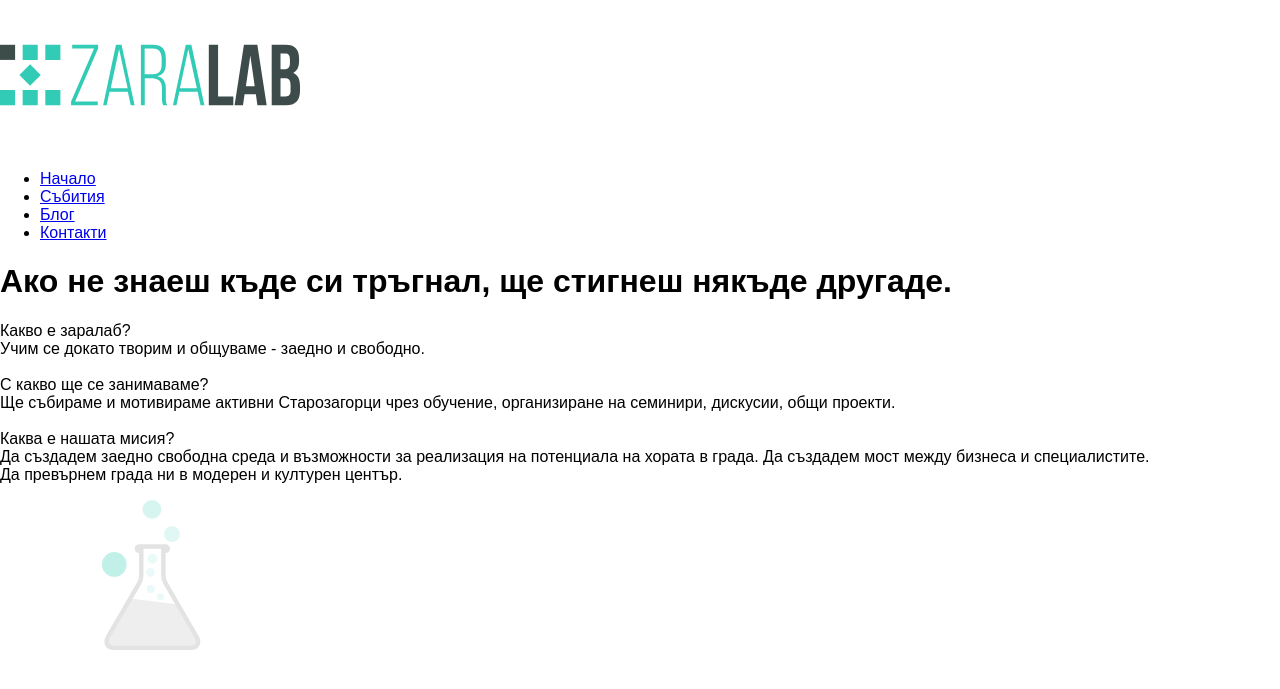
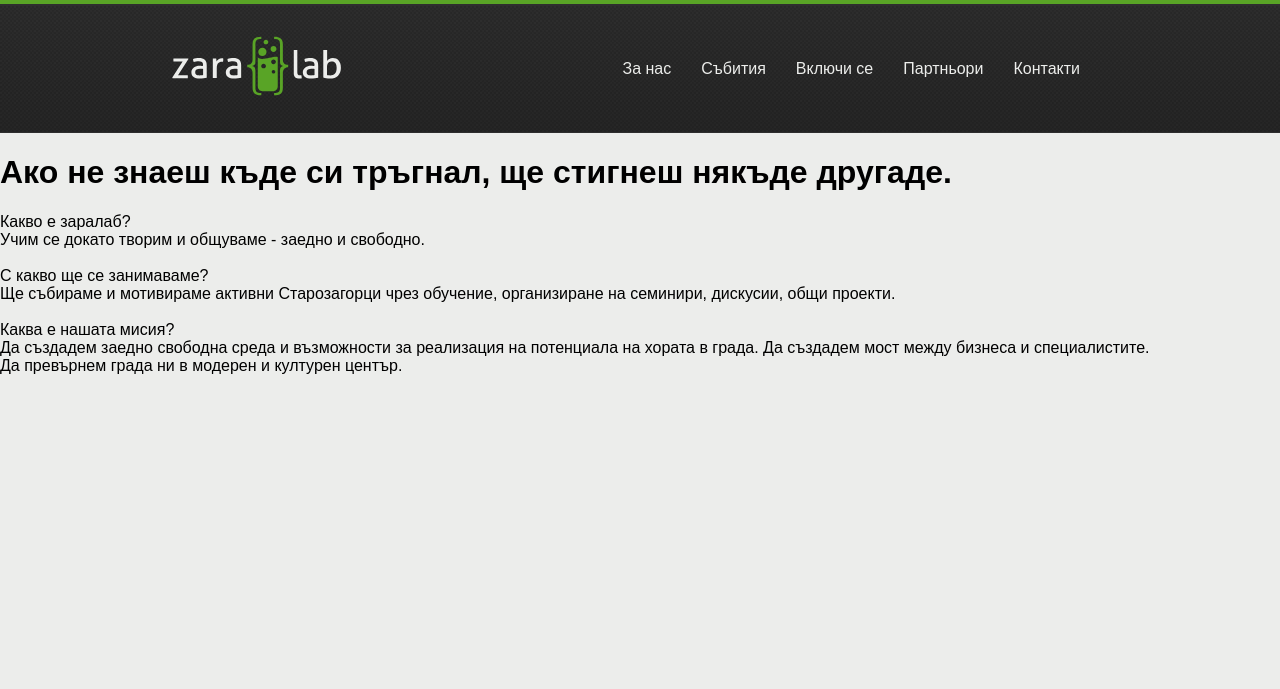
Before and after one commit to zara-lab/website, a Jekyll site: the page built from src/index.html, in a window 1280 px wide. Shown: the top 689 px of the page. Built offline with Jekyll 4.4.1, drawn with Linux system fonts in a browser that asks for light colours; Markdown is read by kramdown in place of the engine named in the settings; the list of posts is cut into pages by our own code.

Commit message:
Finish Header

```diff
--- /dev/null
+++ b/src/_includes/graphics.html
@@ -0,0 +1,3 @@
+<svg width="{{ include.width }}px" height="{{ include.height }}px">
+  <use xlink:href="{{ site.urlbase }}/assets/img/graphics.svg#{{ include.name }}"></use>
+</svg>
--- a/src/_includes/head.html
+++ b/src/_includes/head.html
@@ -31,5 +31,7 @@
   <link rel="alternate" type="application/rss+xml" title="RSS" href="/atom.xml">
   <link rel="canonical" href="{{ page.url | replace:'index.html','' | prepend: site.baseurl | prepend: site.url }}">
   <link rel="alternate" type="application/rss+xml" title="RSS" href="/atom.xml">
-  <link href='http://fonts.googleapis.com/css?family=PT+Sans&subset=cyrillic-ext,latin' rel='stylesheet' type='text/css'>
+
+  <!-- Fira Sans -->
+  <link href='http://fonts.googleapis.com/css?family=Fira+Sans:400,500&subset=latin,cyrillic' rel='stylesheet' type='text/css'>
 </head>
--- a/src/_includes/header.html
+++ b/src/_includes/header.html
@@ -1,38 +1,40 @@
 
 <header class="header">
-  <div class="header-content">
 
+  <div class="header-topline"></div>
 
-    <div class="logo logo--header">
-      <svg class="icon">
-        <use xlink:href="{{ site.urlbase }}/assets/img/graphics.svg#logo"></use>
-      </svg>
+  <div class="container">
+
+    <div class="header-logo">
+      {% include graphics.html width="173" height="60" name="logo" %}
     </div>
-    <!-- end header-logo -->
 
-    <div class="menu menu--header">
-      <ul class="menu__list">
-        {% for item in site.data.mainnav %}
-          {% assign menu = item[1] %}
-          {% assign active = '' %}
-          {% assign path = page.url|replace: 'index.html', '' %}
-          {% assign path_part = path|remove_first: '/'| split: '/'| first|prepend: '/'| append: '/' %}
+    <div class="header-nav">
+      <ul class="header-nav-list">
 
-          {% if path == menu.path %}
-            {% assign active = '--active' %}
-          {% elsif menu.path == path_part or menu.match contains path_part %}
-            {% assign active = '--active' %}
-          {% endif %}
-        <li class="menu__item">
-          <a href="{{ site.baseurl }}{{ menu.path }}" class="menu__btn menu__btn{{ active }}">
-            {{ menu.title }}
-          </a>
+        <li class="h-nav-block">
+          <a href="/" class="h-nav-link">За нас</a>
         </li>
-        <!-- end menu__item -->
-        {% endfor %}
+
+        <li class="h-nav-block">
+          <a href="#" class="h-nav-link">Събития</a>
+        </li>
+
+        <li class="h-nav-block">
+          <a href="#" class="h-nav-link">Включи се</a>
+        </li>
+
+        <li class="h-nav-block">
+          <a href="#" class="h-nav-link">Партньори</a>
+        </li>
+
+        <li class="h-nav-block">
+          <a href="#" class="h-nav-link">Контакти</a>
+        </li>
+
       </ul>
     </div>
-    <!-- end header-menu -->
 
   </div>
+
 </header>
--- a/src/assets/css/style.css
+++ b/src/assets/css/style.css
@@ -352,6 +352,65 @@
 td {
   padding: 0; }
 
+* {
+  box-sizing: border-box; }
+
+html {
+  font-size: 16px; }
+
+body {
+  background-color: #ECEDEB;
+  font-family: 'Fira Sans' sans-serif; }
+
+ul {
+  list-style: none;
+  margin: 0;
+  padding: 0; }
+
+.container {
+  width: 58.75rem;
+  margin: 0 auto; }
+
+.header {
+  background-color: #2E2E2E;
+  background-image: url(../img/header-pattern.png);
+  background-repeat: repeat-x;
+  background-position: left 6px; }
+
+.header-topline {
+  height: 0.25rem;
+  background-color: #59A426; }
+
+.header-logo {
+  display: inline-block;
+  padding: 32px 0 33px; }
+
+.header-nav {
+  /* @include clearfix; */
+  display: inline-block;
+  float: right;
+  padding-top: 3.4375rem; }
+
+.header-nav-list {
+  overflow: hidden; }
+  .header-nav-list:after {
+    content: " ";
+    display: block;
+    clear: both; }
+
+.h-nav-block {
+  float: left;
+  margin-right: 30px; }
+
+.h-nav-link {
+  display: block;
+  font-family: 'Fira Sans' sans-serif;
+  line-height: 1.1875rem;
+  text-decoration: none;
+  color: #ECEDEB; }
+  .h-nav-link:hover {
+    color: #59A426; }
+
 /*
  * GitHub style for Pygments syntax highlighter, for use with Jekyll
  * Courtesy of GitHub.com
--- /dev/null
+++ b/src/assets/scss/_container.scss
@@ -0,0 +1,4 @@
+.container {
+  width: rem-calc(940px);
+  margin: 0 auto;
+}
--- a/src/assets/scss/style.scss
+++ b/src/assets/scss/style.scss
@@ -6,7 +6,9 @@
 
 // Colors
 // ------
-
+$color-01: #2E2E2E;
+$color-02: #ECEDEB;
+$color-green: #59A426;
 
 // Mixins and Functions
 // --------------------
@@ -38,4 +40,6 @@
 @import
   "../../../vendor/_bower_components/modularized-normalize-scss/normalize",
   "base",
+  "container",
+  "header",
   "pygments-github";
```
Also changed, not shown: src/assets/scss/_base.scss (added, +19 -0 lines), src/assets/scss/_header.scss (added, +60 -0 lines), src/assets/img/graphics.svg, src/assets/img/header-pattern.png (added).
